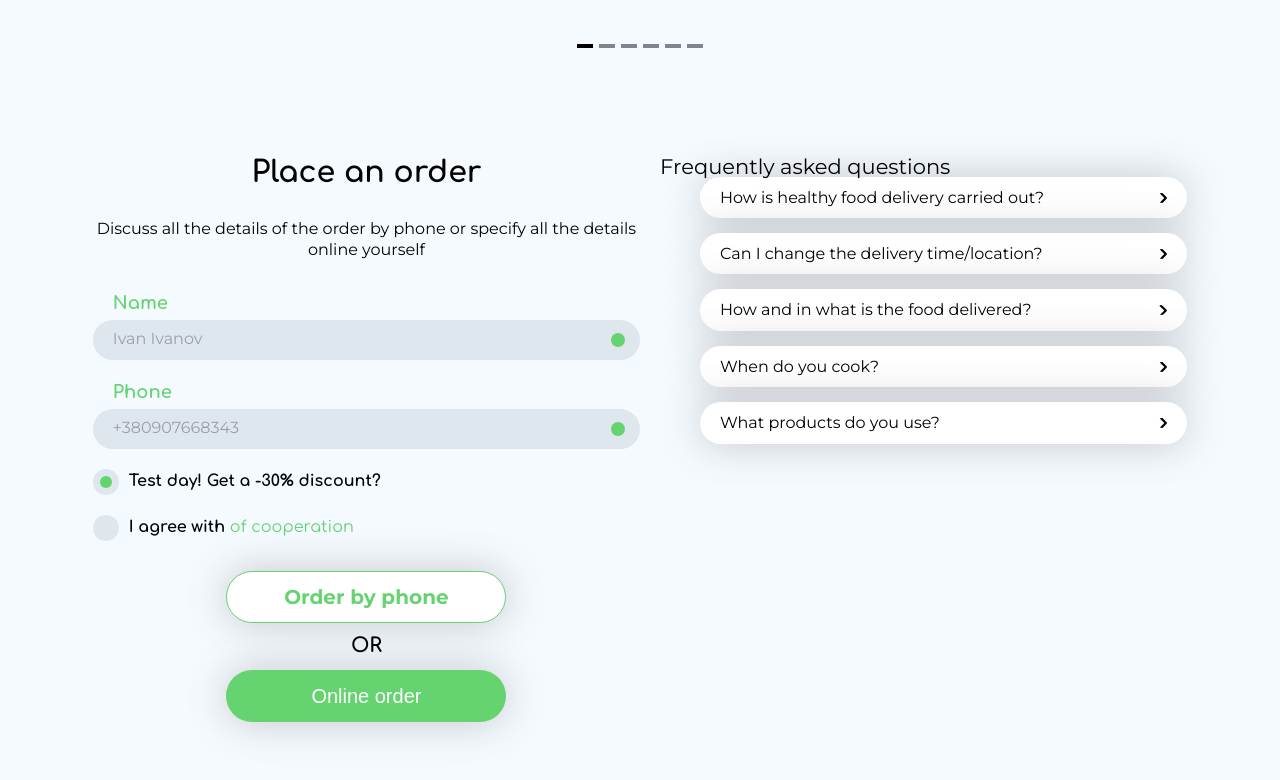
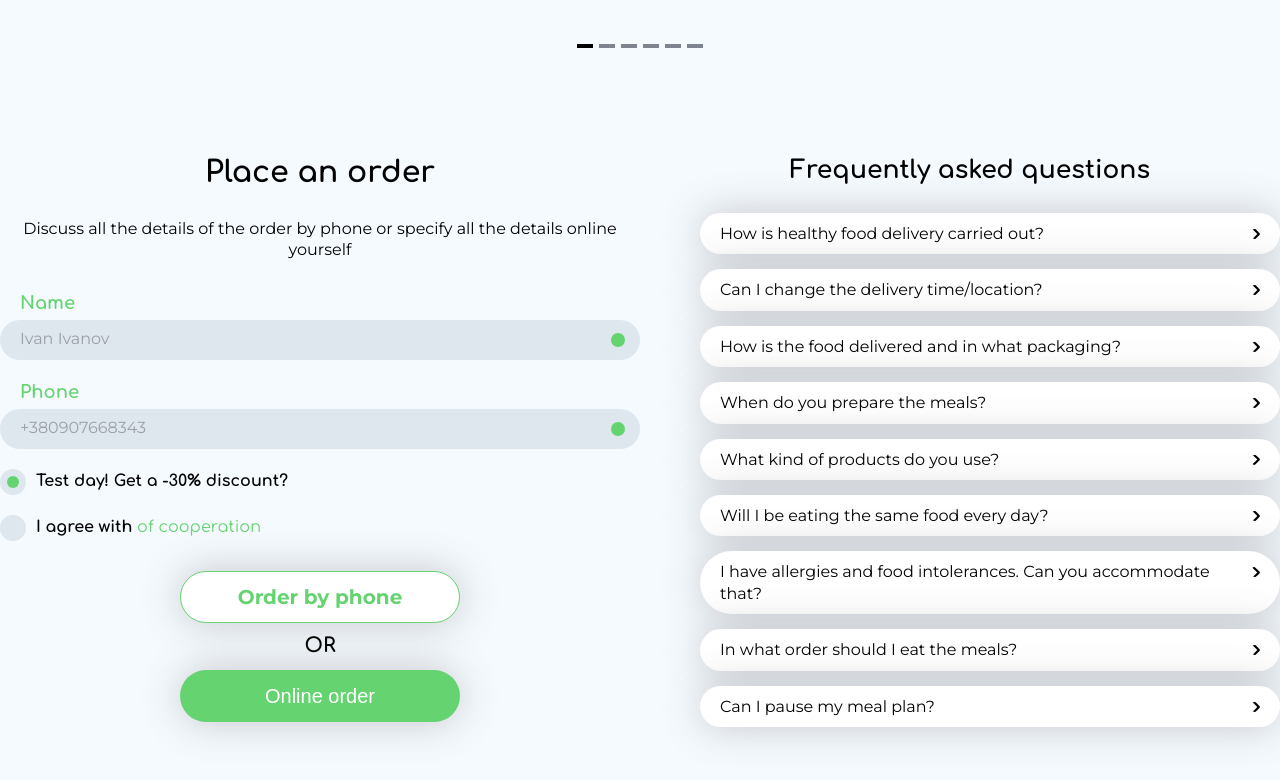
Before and after one commit to onikaChorba/gastro-chef, a Vue app: page / in a window 1280 px wide. Shown: the part 1908-2688 px from the top of the page. Built offline with nearby package versions, Linux system fonts and the light colour scheme; a web font is replaced by a local one.

Commit message:
style: questions

```diff
--- a/src/components/OrderFAQ.vue
+++ b/src/components/OrderFAQ.vue
@@ -40,7 +40,7 @@ const isChecked2 = ref(false);
 const faqItems = ref([
   {
     question: "How is healthy food delivery carried out?",
-    answer: "Delivery is made daily from 8:00 AM to 12:00 PM by a courier.",
+    answer: "Delivery is carried out daily from 8:00 AM to 12:00 PM by a courier.",
     open: false
   },
   {
@@ -49,18 +49,38 @@ const faqItems = ref([
     open: false
   },
   {
-    question: "How and in what is the food delivered?",
-    answer: "The food is delivered in special containers that maintain freshness.",
+    question: "How is the food delivered and in what packaging?",
+    answer: "The food is delivered in special containers that keep it fresh.",
     open: false
   },
   {
-    question: "When do you cook?",
-    answer: "We cook daily at night to ensure the food is fresh.",
+    question: "When do you prepare the meals?",
+    answer: "We cook every night to ensure the food is fresh.",
     open: false
   },
   {
-    question: "What products do you use?",
-    answer: "Only fresh and high-quality products without preservatives.",
+    question: "What kind of products do you use?",
+    answer: "Only fresh and high-quality ingredients without preservatives.",
+    open: false
+  },
+  {
+    question: "Will I be eating the same food every day?",
+    answer: "No, we offer a varied menu to ensure a balanced diet.",
+    open: false
+  },
+  {
+    question: "I have allergies and food intolerances. Can you accommodate that?",
+    answer: "Yes, let us know in advance, and we will customize your meals accordingly.",
+    open: false
+  },
+  {
+    question: "In what order should I eat the meals?",
+    answer: "We recommend eating meals in the order provided to maintain a balanced diet.",
+    open: false
+  },
+  {
+    question: "Can I pause my meal plan?",
+    answer: "Yes, you can freeze your program by notifying us in advance.",
     open: false
   }
 ]);
@@ -132,5 +152,17 @@ const toggleAnswer = (index) => {
 }
 .questions{
   width: 100%;
+
+  &__title{
+    text-align: center;
+    padding-bottom: 30px;
+    @include text-style(
+      $font-family: Comfortaa,
+        $weight: 700,
+        $size: 25px,
+        $line-height: 100%,
+        $letter-spacing: 0%,
+    )
+  }
 }
 </style>
```
